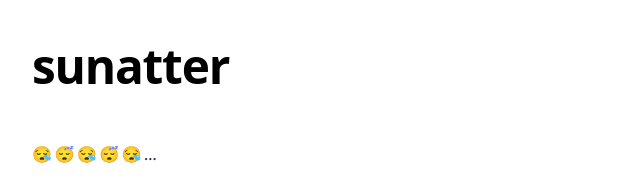
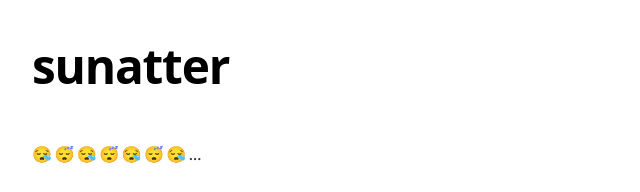
Before and after one commit to ghsable/sunatter, a Gatsby site: page / in a window 1280 px wide. Shown: the top 192 px of the page, 292-932 px from the left. Built offline with nearby package versions, Linux system fonts and the light colour scheme; Gatsby itself is replaced by a stand-in of ours.

Commit message:
update components/bio.js - add emoji

```diff
--- a/src/components/bio.js
+++ b/src/components/bio.js
@@ -13,7 +13,9 @@ const Bio = () => {
       <p>
         <a href="/sunatter">😪</a>
         <a href="/sunalog">😴</a>
-        <a href="/searchmode">😪</a>
+        😪
+        <a href="/searchmode">😴</a>
+        😪
         <a href="https://zenn.dev/dativus">😴</a>
         <a href="https://scrapbox.io/suna-64354306">😪</a>
         …
```
